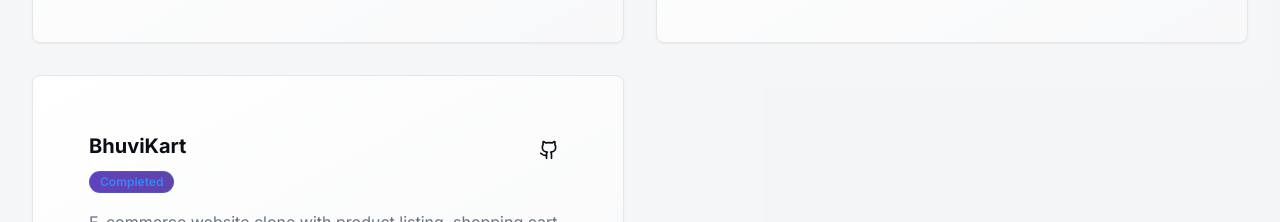
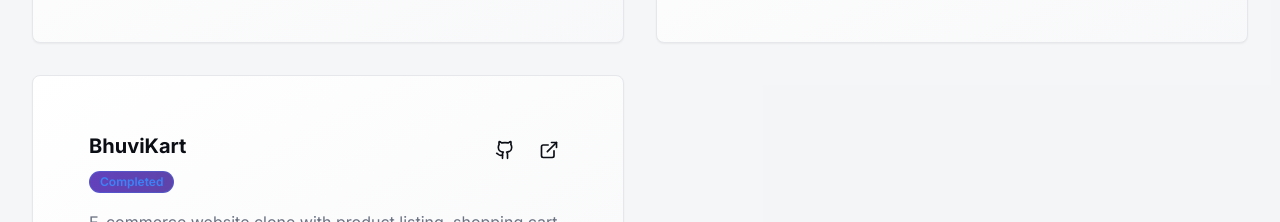
Before and after one commit to dheerajgaurgithub/Portfolio_dheerajgaur, a React (Vite) app: page / in a window 1280 px wide. Shown: the part 3980-4202 px from the top of the page. Built offline with nearby package versions, Linux system fonts and the light colour scheme.

Commit message:
feat(Projects): add live project links and improve GitHub link styling
- Add external link icons for projects with live demos
- Style GitHub links with flex layout and gap

```diff
--- a/src/components/Projects.tsx
+++ b/src/components/Projects.tsx
@@ -71,7 +71,7 @@ const Projects = () => {
               href="https://github.com/dheerajgaurgithub"
               target="_blank"
               rel="noopener noreferrer"
-              className="contact-link text-lg"
+              className="contact-link text-lg flex items-center gap-2"
             >
               <Github className="h-5 w-5" />
               View All on GitHub
@@ -112,6 +112,17 @@ const Projects = () => {
                       >
                         <Github className="h-5 w-5" />
                       </a>
+                      {project.live !== '#' && (
+                        <a
+                          href={project.live}
+                          target="_blank"
+                          rel="noopener noreferrer"
+                          className="p-2 rounded-lg hover:bg-muted transition-colors"
+                          title="View Live"
+                        >
+                          <ExternalLink className="h-5 w-5" />
+                        </a>
+                      )}
                     </div>
                   </div>
 
@@ -162,6 +173,16 @@ const Projects = () => {
                       >
                         <Github className="h-4 w-4" />
                       </a>
+                      {project.live !== '#' && (
+                        <a
+                          href={project.live}
+                          target="_blank"
+                          rel="noopener noreferrer"
+                          className="p-1 rounded hover:bg-muted transition-colors"
+                        >
+                          <ExternalLink className="h-4 w-4" />
+                        </a>
+                      )}
                     </div>
                   </div>
 
```
